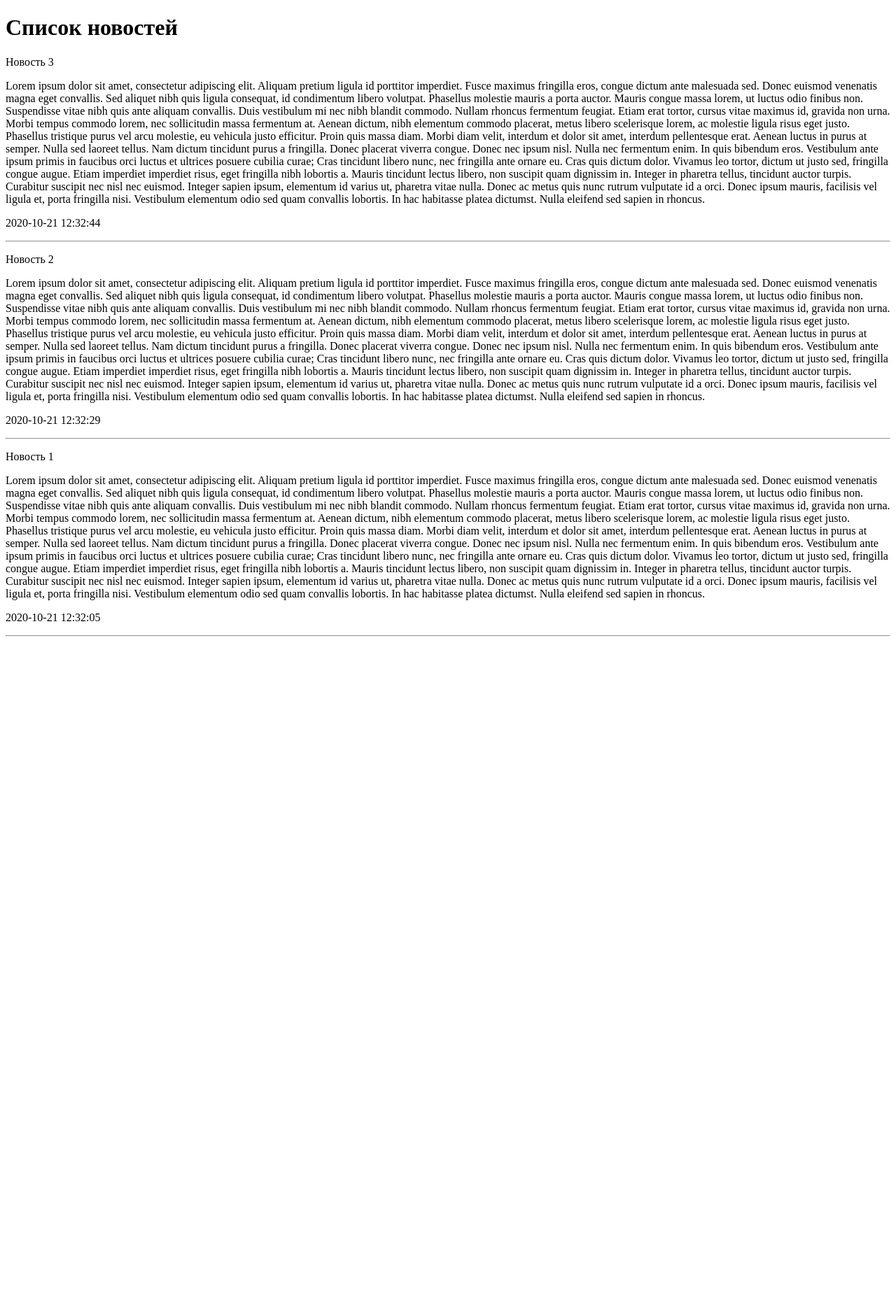
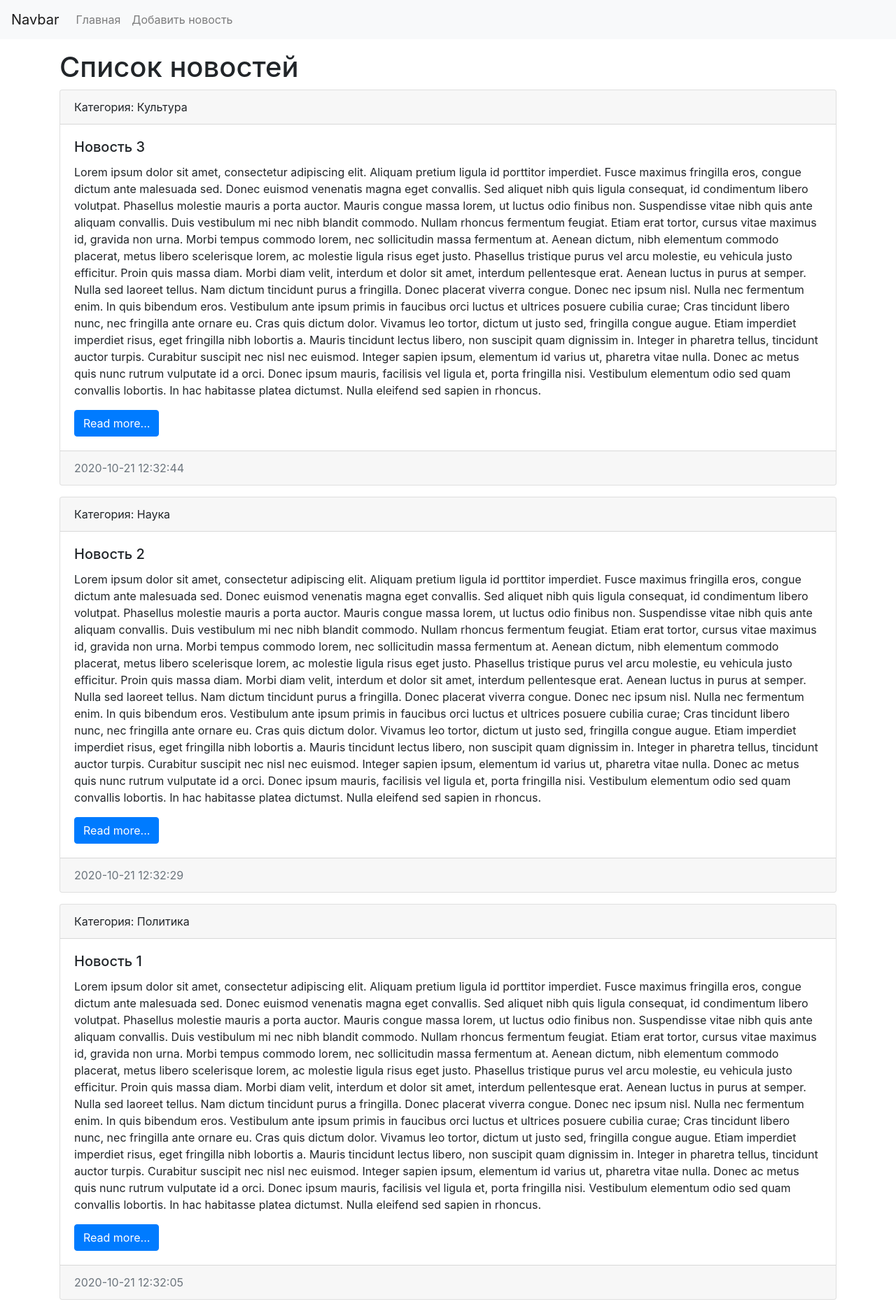
Before and after one commit to Ulukbek2424/DjangoNewsSite, a Django app: page /news/ in a window 1280 px wide. Shown: the whole page at 70% size. Before the commit the page ends 910 px from the top, so only its background shows below. Run offline with Django 3.2, Linux system fonts and the light colour scheme; data comes from the database, SQL or seed files in the repository; both versions use the stored data as it was after the commit.

Commit message:
model links and bootstrap connection

```diff
--- a/news/models.py
+++ b/news/models.py
@@ -7,6 +7,7 @@ class News(models.Model):
     updated_at = models.DateTimeField(auto_now=True, verbose_name='Обновлено')
     photo = models.ImageField(upload_to='photos/%Y/%m/%d/', verbose_name='Фото', blank=True)
     is_published = models.BooleanField(default=True, verbose_name='Доступно')
+    category = models.ForeignKey('Category', on_delete=models.PROTECT, null=True, verbose_name='Категория')
 
     def __str__(self):
         return self.title
@@ -15,3 +16,15 @@ class News(models.Model):
         verbose_name = 'Новость'
         verbose_name_plural = 'Новости'
         ordering = ['-created_at']
+
+
+class Category(models.Model):
+    title = models.CharField(max_length=150, db_index=True, verbose_name='Наименование категории')
+
+    def __str__(self):
+        return self.title
+
+    class Meta:
+        verbose_name = 'Категория'
+        verbose_name_plural = 'Категории'
+        ordering = ['title']
--- a/news/templates/news/index.html
+++ b/news/templates/news/index.html
@@ -1,19 +1,56 @@
-<!DOCTYPE html>
+<!doctype html>
 <html lang="en">
   <head>
+    <!-- Required meta tags -->
     <meta charset="utf-8">
+    <meta name="viewport" content="width=device-width, initial-scale=1, shrink-to-fit=no">
+
+    <!-- Bootstrap CSS -->
+    <link rel="stylesheet" href="https://cdn.jsdelivr.net/npm/bootstrap@4.5.3/dist/css/bootstrap.min.css" integrity="sha384-TX8t27EcRE3e/ihU7zmQxVncDAy5uIKz4rEkgIXeMed4M0jlfIDPvg6uqKI2xXr2" crossorigin="anonymous">
+
     <title>{{ title }}</title>
   </head>
   <body>
+
+    <nav class="navbar navbar-expand-lg navbar-light bg-light">
+      <a class="navbar-brand" href="/">Navbar</a>
+      <button class="navbar-toggler" type="button" data-toggle="collapse" data-target="#navbarSupportedContent" aria-controls="navbarSupportedContent" aria-expanded="false" aria-label="Toggle navigation">
+        <span class="navbar-toggler-icon"></span>
+      </button>
+
+      <div class="collapse navbar-collapse" id="navbarSupportedContent">
+          <ul class="navbar-nav mr-auto">
+            <li class="nav-item"><a class="nav-link" href="/">Главная</a></li>
+            <li class="nav-item"><a class="nav-link" href="/">Добавить новость</a></li>
+          </ul>
+        </div>
+    </nav>
+
+<div class="container mt-3">
   <h1>{{ title }}</h1>
+  <div class="row">
+    <div class="col-md-12">
+    {% for item in news %}
+    <div class="card mb-3">
+      <div class="card-header">
+        Категория: {{ item.category }}
+      </div>
+      <div class="card-body">
+        <h5 class="card-title">{{ item.title }}</h5>
+        <p class="card-text">{{ item.content }}</p>
+        <a href="#" class="btn btn-primary">Read more...</a>
+      </div>
+      <div class="card-footer text-muted">
+        {{ item.created_at|date:"Y-m-d H:i:s" }}
+      </div>
+    </div>
+    {% endfor %}
+    </div>
+  </div>
+</div>
 
-  {% for item in news %}
-    <div>
-        <p>{{ item.title }}</p>
-        <p>{{ item.content }}</p>
-        <p>{{ item.created_at|date:"Y-m-d H:i:s" }}</p>
-    </div>
-    <hr>
-  {% endfor %}
+    <script src="https://code.jquery.com/jquery-3.5.1.slim.min.js" integrity="sha384-DfXdz2htPH0lsSSs5nCTpuj/zy4C+OGpamoFVy38MVBnE+IbbVYUew+OrCXaRkfj" crossorigin="anonymous"></script>
+    <script src="https://cdn.jsdelivr.net/npm/bootstrap@4.5.3/dist/js/bootstrap.bundle.min.js" integrity="sha384-ho+j7jyWK8fNQe+A12Hb8AhRq26LrZ/JpcUGGOn+Y7RsweNrtN/tE3MoK7ZeZDyx" crossorigin="anonymous"></script>
+
   </body>
 </html>
```
Also changed, not shown: news/admin.py (+11 -2 lines), db.sqlite3, news/migrations/0003_auto_20201022_0047.py (added). Lines whose indentation alone changed are shown as unchanged.
